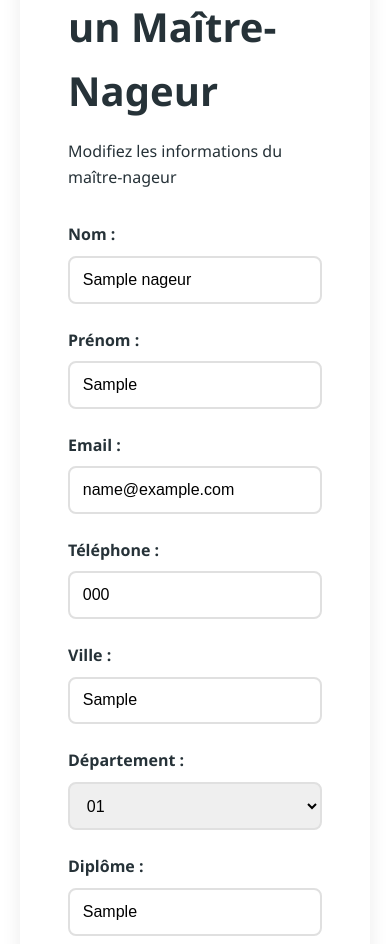
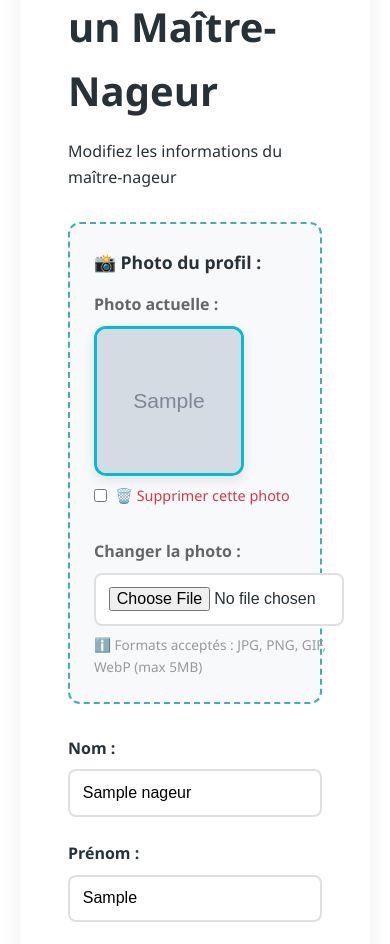
Before and after one commit to AQUAVELO/coach, a Flask app: page /admin/nageur/1/edit in a window 390 px wide. Shown: the part 289-1233 px from the top of the page. Run offline with Flask 3, Linux system fonts and the light colour scheme; the visitor is signed in with stand-in values (Sample User, id 1); tables that the repository leaves empty hold one stand-in row (values such as "Sample post"); grey boxes marked "Sample" are stand-in pictures.

Commit message:
📸 Ajout modification photos nageurs depuis admin
✨ Nouvelles fonctionnalités admin :
- Upload de nouvelle photo pour un nageur
- Prévisualisation avant validation
- Suppression de photo existante
- Affichage photo actuelle dans formulaire
- Gestion automatique des fichiers (suppression ancienne photo)

🎨 Interface améliorée :
- Section photo en haut du formulaire
- Design avec bordure turquoise et ombre
- Preview temps réel de la nouvelle photo
- Checkbox pour supprimer photo actuelle
- Messages informatifs (formats, taille max)
- Responsive et moderne

🔧 Backend :
- Route edit_nageur mise à jour
- Gestion enctype multipart/form-data
- Suppression automatique anciennes photos
- Validation taille (5MB max)
- Noms de fichiers sécurisés (secrets.token_hex)

📄 Fichiers modifiés :
- templates/edit_nageur.html : Section photo + JS preview
- app.py : Route edit_nageur avec upload/delete photo

✅ Compatible avec système actuel :
- Utilise UPLOAD_FOLDER existant
- Format cohérent avec inscription nageur
- Image par défaut si pas de photo

```diff
--- a/app.py
+++ b/app.py
@@ -903,16 +903,49 @@ def edit_nageur(id):
         disponibilites = request.form.get('disponibilites')
         tarif = request.form.get('tarif')
 
+        # Récupérer la photo actuelle
+        nageur = db.execute('SELECT photo FROM nageur WHERE id = ?', (id,)).fetchone()
+        current_photo = nageur['photo'] if nageur else None
+        new_photo = current_photo
+
+        # Gestion de la suppression de photo
+        if request.form.get('delete_photo') == '1':
+            if current_photo:
+                # Supprimer l'ancien fichier
+                old_path = os.path.join(UPLOAD_FOLDER, current_photo)
+                if os.path.exists(old_path):
+                    os.remove(old_path)
+                    print(f"🗑️ Photo supprimée : {current_photo}")
+            new_photo = None
+
+        # Gestion de l'upload d'une nouvelle photo
+        if 'photo' in request.files:
+            file = request.files['photo']
+            if file and file.filename:
+                # Supprimer l'ancienne photo si elle existe
+                if current_photo and not request.form.get('delete_photo'):
+                    old_path = os.path.join(UPLOAD_FOLDER, current_photo)
+                    if os.path.exists(old_path):
+                        os.remove(old_path)
+                        print(f"🗑️ Ancienne photo remplacée : {current_photo}")
+
+                # Sauvegarder la nouvelle photo
+                filename = f"{secrets.token_hex(8)}_{file.filename}"
+                filepath = os.path.join(UPLOAD_FOLDER, filename)
+                file.save(filepath)
+                new_photo = filename
+                print(f"📸 Nouvelle photo uploadée : {filename}")
+
         db.execute('''
             UPDATE nageur
             SET nom = ?, prenom = ?, email = ?, tel = ?, ville = ?, dept = ?,
-                diplome = ?, presentation = ?, disponibilites = ?, tarif = ?
+                diplome = ?, presentation = ?, disponibilites = ?, tarif = ?, photo = ?
             WHERE id = ?
-        ''', (nom, prenom, email, tel, ville, dept, diplome, presentation, disponibilites, tarif, id))
+        ''', (nom, prenom, email, tel, ville, dept, diplome, presentation, disponibilites, tarif, new_photo, id))
         db.commit()
         db.close()
 
-        flash('Maître-nageur modifié avec succès !', 'success')
+        flash('✅ Maître-nageur modifié avec succès !', 'success')
         return redirect(url_for('admin_index'))
 
     # GET : afficher le formulaire
--- a/templates/edit_nageur.html
+++ b/templates/edit_nageur.html
@@ -22,7 +22,54 @@
                 <h1 style="color: var(--text-dark); font-size: 2.5rem; margin-bottom: 1rem;">✏️ Modifier un Maître-Nageur</h1>
                 <p style="color: var(--text-medium); margin-bottom: 2rem;">Modifiez les informations du maître-nageur</p>
 
-                <form method="POST" action="{{ url_for('edit_nageur', id=nageur.id) }}">
+                <form method="POST" action="{{ url_for('edit_nageur', id=nageur.id) }}" enctype="multipart/form-data">
+                    <!-- Photo Section -->
+                    <div style="margin-bottom: 2rem; padding: 1.5rem; background: #f8f9fa; border-radius: 12px; border: 2px dashed #3fb0ac;">
+                        <label style="display: block; margin-bottom: 1rem; font-weight: 600; color: var(--text-dark); font-size: 1.1rem;">📸 Photo du profil :</label>
+
+                        <div style="display: flex; gap: 2rem; align-items: start; flex-wrap: wrap;">
+                            <!-- Photo actuelle -->
+                            <div style="flex: 0 0 auto;">
+                                <p style="font-weight: 600; margin-bottom: 0.5rem; color: #666;">Photo actuelle :</p>
+                                <div id="currentPhoto" style="width: 150px; height: 150px; border-radius: 12px; overflow: hidden; border: 3px solid var(--primary-color); box-shadow: 0 4px 12px rgba(0,0,0,0.1);">
+                                    {% if nageur.photo %}
+                                        <img src="{{ url_for('static', filename='uploads/' + nageur.photo) }}"
+                                             alt="Photo actuelle"
+                                             style="width: 100%; height: 100%; object-fit: cover;">
+                                    {% else %}
+                                        <img src="{{ url_for('static', filename='images/default-swimmer.svg') }}"
+                                             alt="Pas de photo"
+                                             style="width: 100%; height: 100%; object-fit: cover;">
+                                    {% endif %}
+                                </div>
+                                {% if nageur.photo %}
+                                <label style="display: flex; align-items: center; gap: 0.5rem; margin-top: 0.5rem; cursor: pointer;">
+                                    <input type="checkbox" name="delete_photo" value="1" style="cursor: pointer;">
+                                    <span style="color: #dc3545; font-size: 0.9rem;">🗑️ Supprimer cette photo</span>
+                                </label>
+                                {% endif %}
+                            </div>
+
+                            <!-- Upload nouvelle photo -->
+                            <div style="flex: 1; min-width: 250px;">
+                                <p style="font-weight: 600; margin-bottom: 0.5rem; color: #666;">Changer la photo :</p>
+                                <input type="file" name="photo" id="photoInput" accept="image/*"
+                                       style="width: 100%; padding: 0.8rem; border: 2px solid #e0e0e0; border-radius: 8px; font-size: 1rem; background: white;">
+                                <p style="color: #999; font-size: 0.85rem; margin-top: 0.5rem;">
+                                    ℹ️ Formats acceptés : JPG, PNG, GIF, WebP (max 5MB)
+                                </p>
+
+                                <!-- Prévisualisation nouvelle photo -->
+                                <div id="previewContainer" style="display: none; margin-top: 1rem;">
+                                    <p style="font-weight: 600; margin-bottom: 0.5rem; color: #28a745;">✅ Nouvelle photo :</p>
+                                    <div style="width: 150px; height: 150px; border-radius: 12px; overflow: hidden; border: 3px solid #28a745; box-shadow: 0 4px 12px rgba(0,0,0,0.1);">
+                                        <img id="photoPreview" src="" alt="Aperçu" style="width: 100%; height: 100%; object-fit: cover;">
+                                    </div>
+                                </div>
+                            </div>
+                        </div>
+                    </div>
+
                     <div style="margin-bottom: 1.5rem;">
                         <label style="display: block; margin-bottom: 0.5rem; font-weight: 600; color: var(--text-dark);">Nom :</label>
                         <input type="text" name="nom" value="{{ nageur.nom }}" required
@@ -104,5 +151,37 @@
             </div>
         </div>
     </section>
+
+    <script>
+        // Prévisualisation de la photo avant upload
+        document.getElementById('photoInput').addEventListener('change', function(e) {
+            const file = e.target.files[0];
+            if (file) {
+                // Vérifier la taille (5MB max)
+                if (file.size > 5 * 1024 * 1024) {
+                    alert('❌ La photo est trop volumineuse (max 5MB)');
+                    e.target.value = '';
+                    return;
+                }
+
+                // Vérifier le type
+                if (!file.type.startsWith('image/')) {
+                    alert('❌ Veuillez sélectionner une image');
+                    e.target.value = '';
+                    return;
+                }
+
+                // Afficher la prévisualisation
+                const reader = new FileReader();
+                reader.onload = function(e) {
+                    document.getElementById('photoPreview').src = e.target.result;
+                    document.getElementById('previewContainer').style.display = 'block';
+                };
+                reader.readAsDataURL(file);
+            } else {
+                document.getElementById('previewContainer').style.display = 'none';
+            }
+        });
+    </script>
 </body>
 </html>
```
